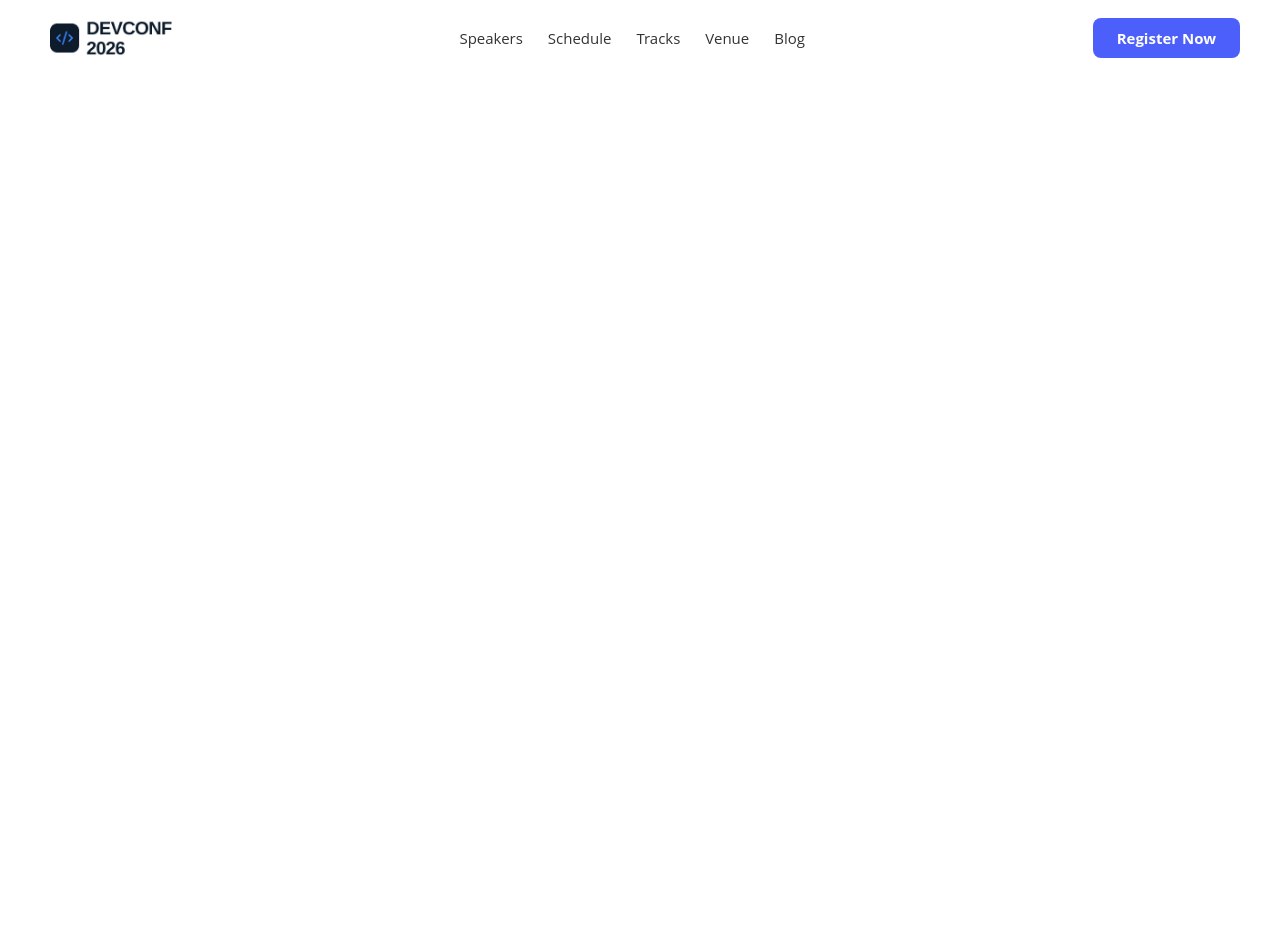
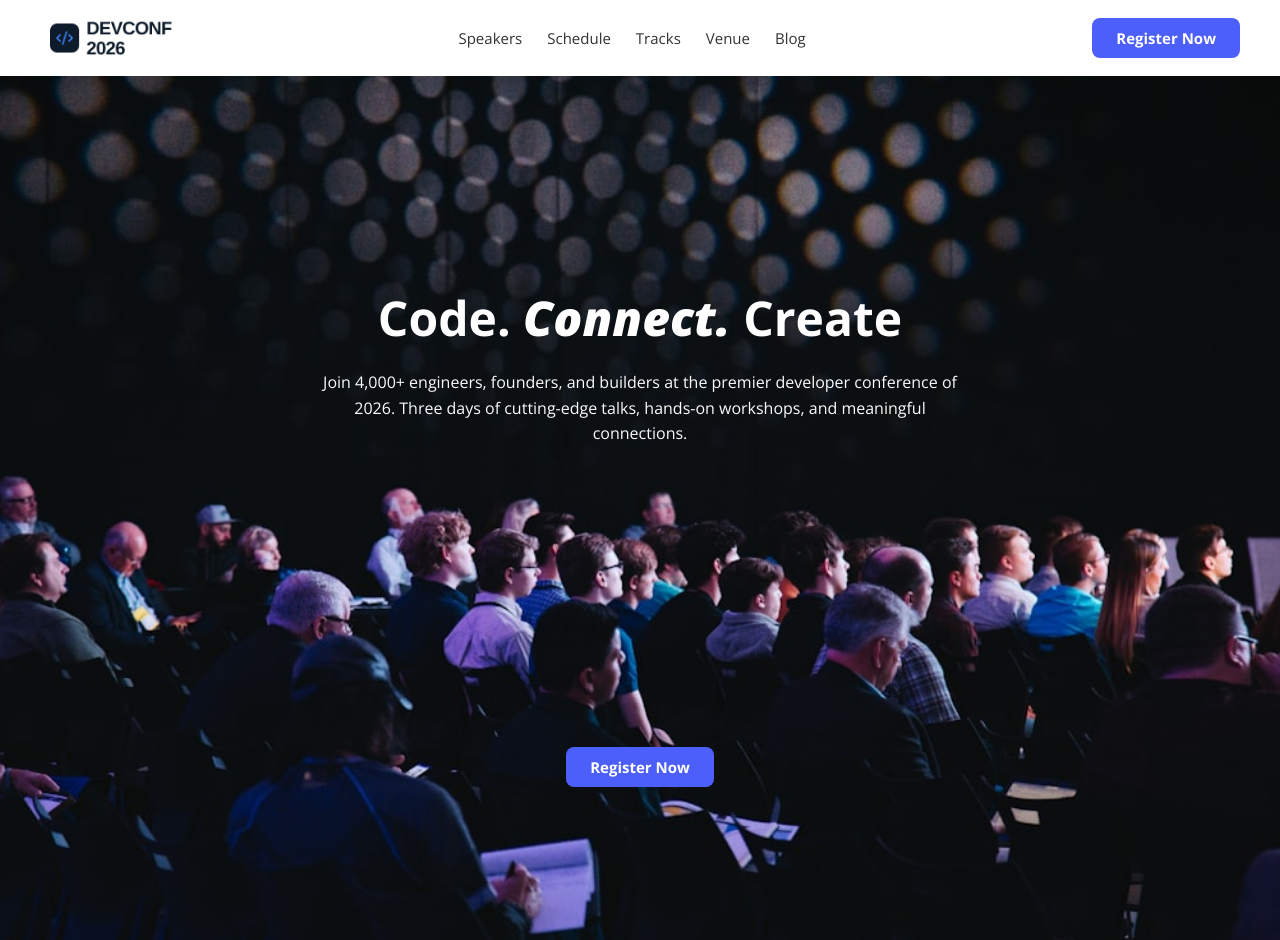
Before and after one commit to Mahbuba9/B14_assignment01, a plain HTML site: page index.html in a window 1280 px wide. Shown: the top 940 px of the page. Before the commit the page ends 800 px from the top, so only its background shows below. Drawn offline with nearby package versions, Linux system fonts and the light colour scheme.

Commit message:
Hero section added

```diff
--- a/index.html
+++ b/index.html
@@ -5,14 +5,22 @@
     <meta name="viewport" content="width=<device-width>, initial-scale=1.0">
     <title>Document</title>
     <link rel="stylesheet" href="./style.css">
+
+    <!--Google font Inter-->
+    <link rel="preconnect" href="https://fonts.googleapis.com">
+    <link rel="preconnect" href="https://fonts.gstatic.com" crossorigin>
+    <link href="https://fonts.googleapis.com/css2?family=Inter+Tight:ital,wght@0,100..900;1,100..900&family=Open+Sans:ital,wght@0,300..800;1,300..800&display=swap" rel="stylesheet">
+
+
 </head>
 <body>
+<!--Navbar start-->
     <header>
         <header>
     <nav class="container nav">
         <img class="logo" src="./assets/logo.png" alt="">
 
-        <ul class="nav-links">
+        <ul class="nav_links">
             <li><a href="">Speakers</a></li>
             <li><a href="">Schedule</a></li>
             <li><a href="">Tracks</a></li>
@@ -20,9 +28,29 @@
             <li><a href="">Blog</a></li>
         </ul>
 
-        <button class="common-btn">Register Now</button>
+        <button class="common_btn">Register Now</button>
     </nav>
 </header>
     </header>
+<!--Navbar end-->
+
+<!--Hero start-->
+<section class="hero_parent_root">
+    <img class="hero_bg_img" src="./assets/banner.jpg" alt="">
+    <div class="overlayer"> </div>
+
+    <div class="container hero_parent">
+        <h2>Code. <span class="italic">Connect.</span> Create</h2>
+        <p>
+            Join 4,000+ engineers, founders, and builders at the premier developer
+            conference of 2026. Three days of cutting-edge talks, hands-on workshops,
+            and meaningful connections.
+        </p>
+
+        <button class="common_btn">Register Now</button>
+    </div>
+</section>
+<!--Hero end-->
+
 </body>
 </html>
--- a/style.css
+++ b/style.css
@@ -1,9 +1,10 @@
 *{
     padding: 0;
     margin: 0;
-    /* box-sizing: border-box; */
     font-family: "Open Sans", sans-serif;
 }
+
+/* Navbar */
 
 .container{
     max-width: 1200px;
@@ -25,19 +26,19 @@
     justify-content: space-between;
 }
 
-.nav-links{
+.nav_links{
     display: flex;
     list-style: none;
     gap: 25px;
 }
 
-.nav-links li a{
+.nav_links li a{
     text-decoration: none;
     color: #333;
     font-size: 15px;
 }
 
-.common-btn{
+.common_btn{
     background-color: #4C5FFA;
     padding: 10px 24px;
     border-radius: 8px;
@@ -47,3 +48,77 @@
     border: none;
     cursor: pointer;
 }
+
+header{
+    position: relative;
+    z-index: 10;
+    background-color: #ffffff;
+}
+
+/* Hero */
+
+.hero_parent_root{
+    position: relative;
+    min-height: 90vh;
+    padding: 100px 20px;
+    overflow: hidden;
+    display: flex;
+    align-items: center;
+    justify-content: center;
+}
+
+.hero_bg_img{
+    object-fit: cover;
+    z-index: -2;
+}
+
+
+.hero_bg_img, .overlay{
+    position: absolute;
+    top: 0;
+    left: 0;
+    width: 100%;
+    height: 100%;
+}
+
+.hero_bg_img{
+    object-fit: cover;
+    z-index: -2;
+}
+
+.overlayer{
+    background: rgba(0,0,0,0.6);
+    z-index: -1;
+}
+
+
+
+.hero_parent{
+    text-align: center;
+    color: white;
+}
+
+.hero_parent h2{
+    font-size: 48px;
+    font-weight: 700;
+    margin-bottom: 20px;
+}
+
+.italic{
+    font-style: italic;
+    font-weight: 800;
+}
+
+.hero_parent p{
+    max-width: 650px;
+    margin: 0 auto 300px auto;
+    font-size: 16px;
+    color: #fafafa;
+    line-height: 1.6;
+}
+
+.hero-parent .common-btn{
+    margin-top: 5px;
+    padding: 16px 32px;
+    font-size: 18px;
+}
```
